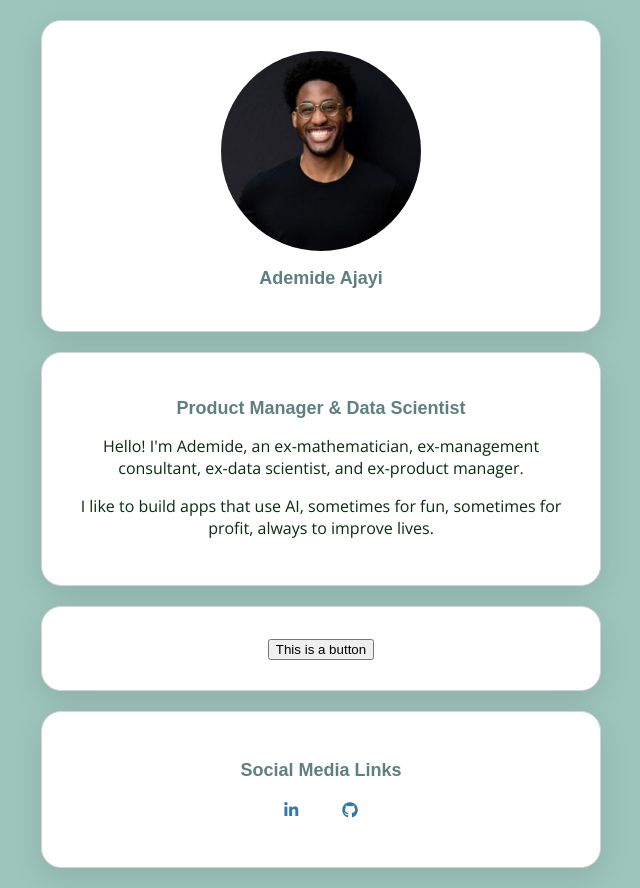
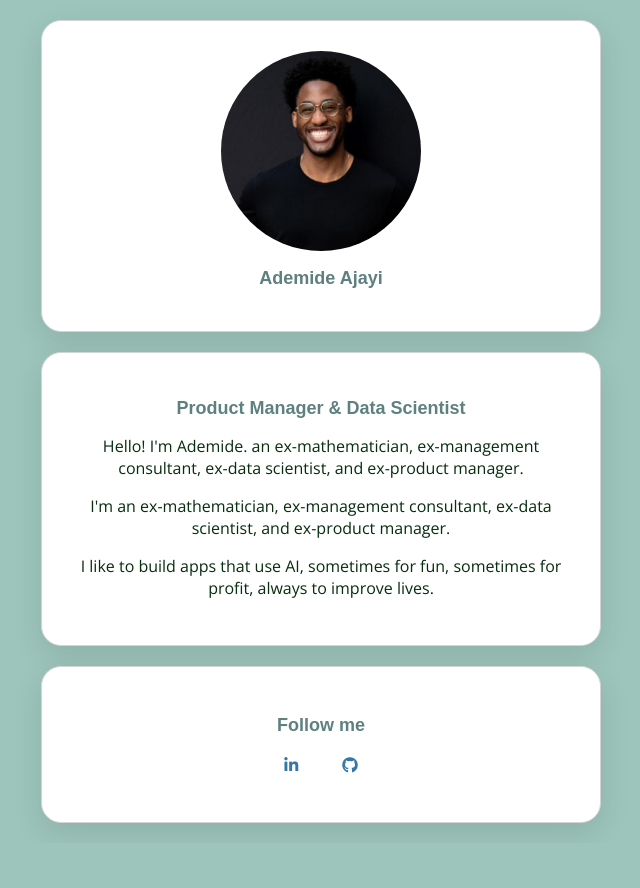
Before and after one commit to Raajayi/profile, a plain HTML site: page index.html in a window 1280 px wide. Shown: the whole page, without its empty margins (319-959 px from the left). After the commit the page ends 843 px from the top, so only its background shows below. Drawn offline with nearby package versions, Linux system fonts and the light colour scheme.

Commit message:
removed button

```diff
--- a/index.html
+++ b/index.html
@@ -19,14 +19,12 @@
     </div>
     <div class="card">
       <h2 id="product-manager--data-scientist">Product Manager & Data Scientist</h2>
-      <p>Hello! I'm Ademide, an ex-mathematician, ex-management consultant, ex-data scientist, and ex-product manager.</p>
+      <p>Hello! I'm Ademide. an ex-mathematician, ex-management consultant, ex-data scientist, and ex-product manager.</p>
+      <p>I'm an ex-mathematician, ex-management consultant, ex-data scientist, and ex-product manager.</p>
       <p>I like to build apps that use AI, sometimes for fun, sometimes for profit, always to improve lives.</p>
     </div>
     <div class="card">
-      <button>This is a button</button>
-    </div>
-    <div class="card">
-      <h3>Social Media Links</h3>
+      <h3>Follow me</h3>
       <ul class="list-inline">
         <li>
           <a href="https://www.linkedin.com/in/ademideajayi/"  target="_blank"><i class="fa-brands fa-linkedin-in"></i></a>
```
